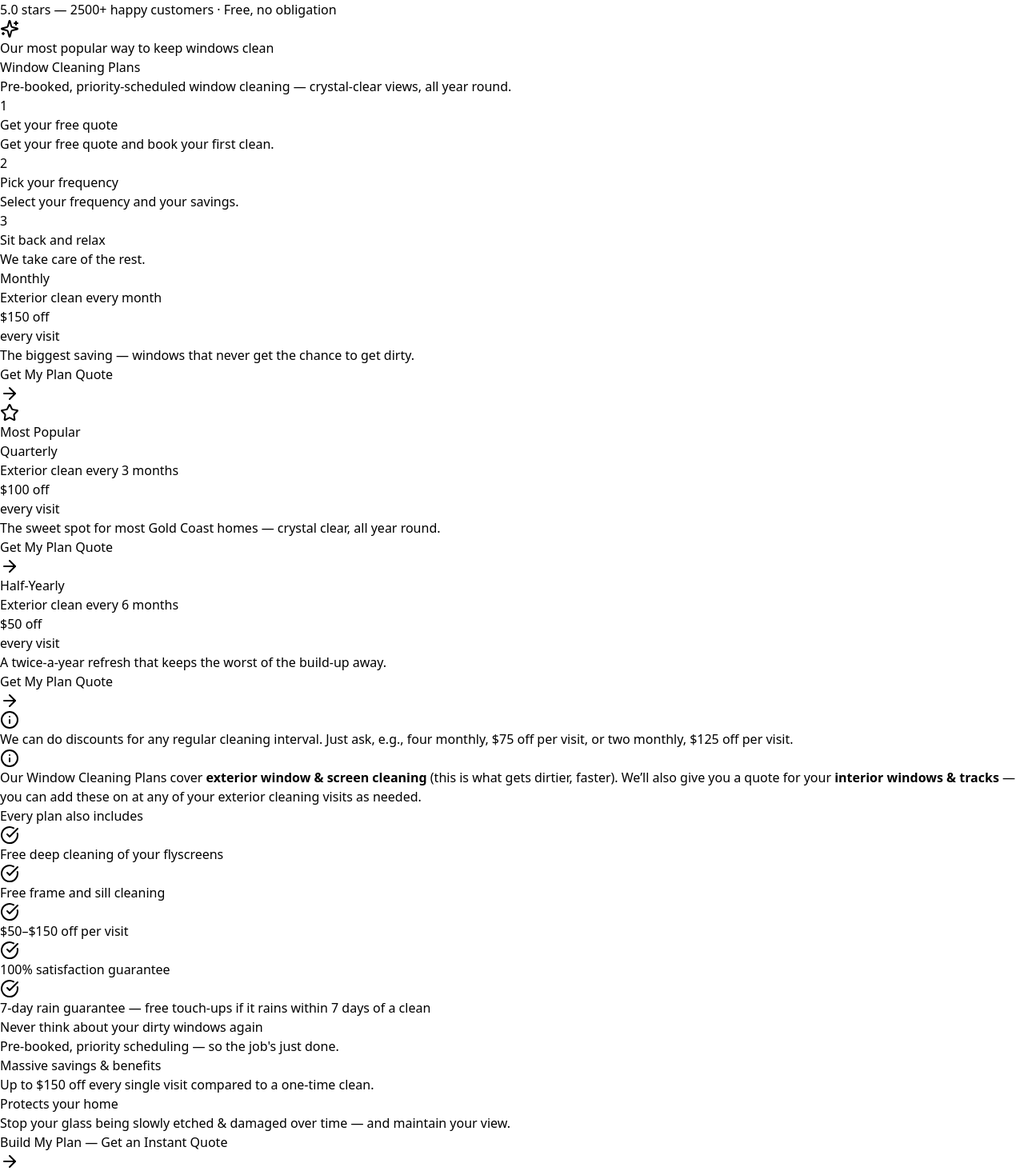
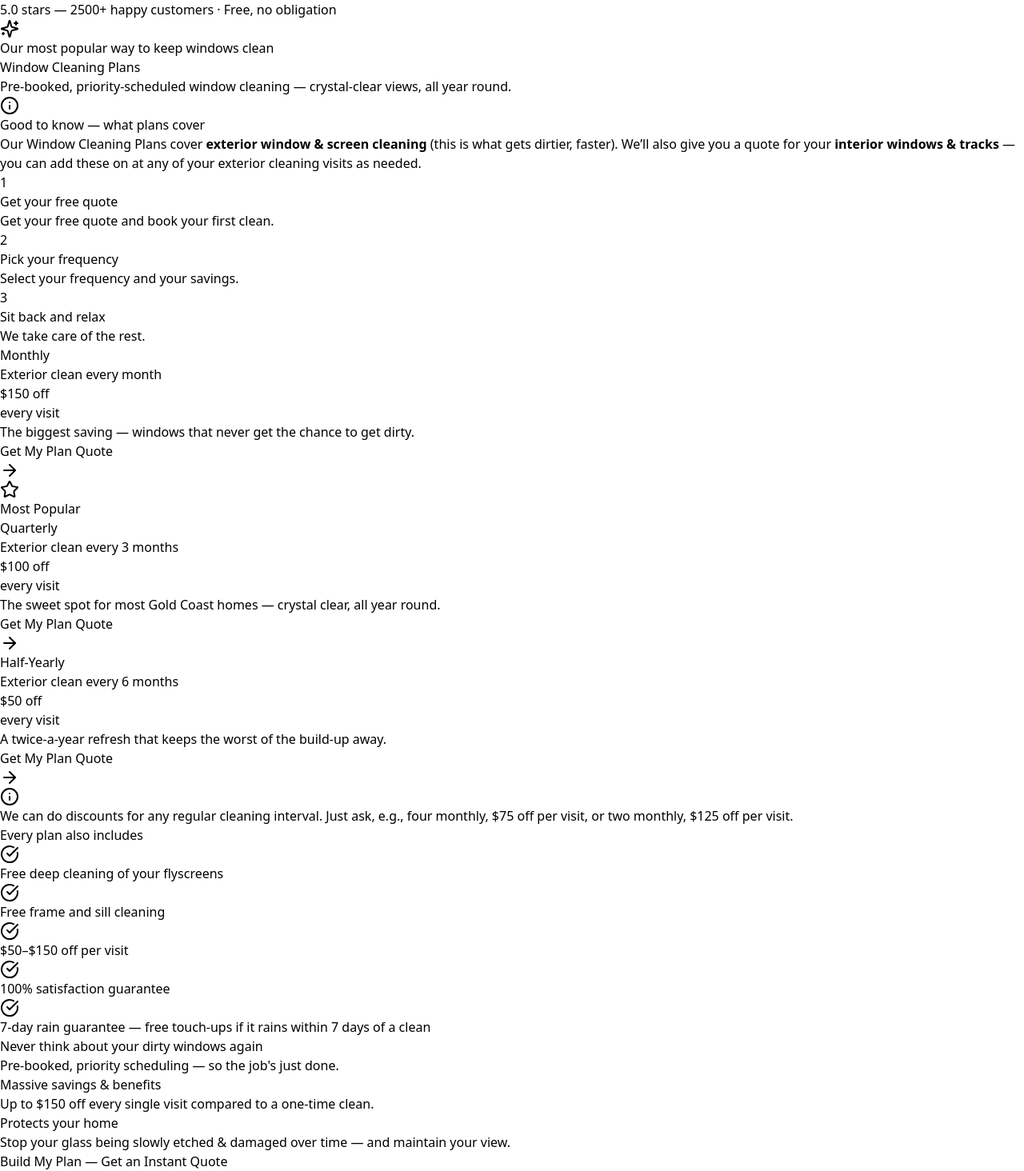
Before and after one commit to ilikecandace123/gcwindowandpressurecleaning, a React (Vite) app: page /window-cleaning in a window 1280 px wide. Shown: the part 3190-4654 px from the top of the page at 80% size. Built offline with nearby package versions, Linux system fonts and the light colour scheme.

Commit message:
Make plans-coverage note prominent at top of all plan sections

```diff
--- a/src/components/SuburbLinks.jsx
+++ b/src/components/SuburbLinks.jsx
@@ -1,6 +1,7 @@
 import React from "react";
 import { Link } from "react-router-dom";
 import { MapPin, ArrowRight } from "lucide-react";
+import { SUBURBS } from "../data/locations";
 
 // Top suburbs to feature on service pages — spread across regions for good coverage
 const FEATURED_SUBURBS = [
@@ -18,7 +19,10 @@ const FEATURED_SUBURBS = [
   { name: "Tweed Heads", slug: "tweed-heads" },
 ];
 
-export default function SuburbLinks({ serviceSlug, serviceName, basePath = "" }) {
+// showAll=true lists every suburb (used on the Window Cleaning Plans hub so
+// all 81 suburb plan pages are reachable by clicking around, not just via SEO).
+export default function SuburbLinks({ serviceSlug, serviceName, basePath = "", showAll = false }) {
+  const suburbs = showAll ? SUBURBS : FEATURED_SUBURBS;
   return (
     <section className="py-16 bg-gray-50">
       <div className="max-w-7xl mx-auto px-4 sm:px-6 lg:px-8">
@@ -31,7 +35,7 @@ export default function SuburbLinks({ serviceSlug, serviceName, basePath = "" })
         </div>
 
         <div className="grid sm:grid-cols-2 md:grid-cols-3 lg:grid-cols-4 gap-3">
-          {FEATURED_SUBURBS.map(suburb => (
+          {suburbs.map(suburb => (
             <Link
               key={suburb.slug}
               to={`${basePath}/${serviceSlug}/${suburb.slug}/`}
--- a/src/components/WellnessPlanSection.jsx
+++ b/src/components/WellnessPlanSection.jsx
@@ -77,11 +77,17 @@ export function PlanInclusions({ dark = false }) {
   );
 }
 
+// Prominent "what the plans cover" callout. This is the single most important
+// thing for someone signing up to understand, so it sits at the TOP of every
+// plans presentation (plans page, suburb plan pages, and the focal section on
+// the window cleaning pages) — styled as a white card so it pops on any background.
 export function PlanNote() {
   return (
-    <div className="max-w-3xl mx-auto bg-blue-50 border border-blue-100 rounded-xl px-5 py-4 flex items-start text-left">
-      <Info className="w-5 h-5 text-blue-600 mr-3 mt-0.5 flex-shrink-0" />
-      <p className="text-sm text-gray-700 leading-relaxed">
+    <div className="max-w-3xl mx-auto bg-white border-l-4 border-blue-600 rounded-xl shadow-lg px-6 py-5 text-left">
+      <p className="flex items-center text-sm font-bold uppercase tracking-wide text-blue-700 mb-2">
+        <Info className="w-5 h-5 mr-2 flex-shrink-0" /> Good to know — what plans cover
+      </p>
+      <p className="text-gray-800 leading-relaxed">
         Our Window Cleaning Plans cover <strong>exterior window &amp; screen cleaning</strong> (this is what gets
         dirtier, faster). We&rsquo;ll also give you a quote for your <strong>interior windows &amp; tracks</strong> —
         you can add these on at any of your exterior cleaning visits as needed.
@@ -109,6 +115,11 @@ export default function WellnessPlanSection() {
           </p>
         </div>
 
+        {/* What plans cover — crucial for sign-ups, so it leads the section */}
+        <div className="mb-12">
+          <PlanNote />
+        </div>
+
         {/* How it works */}
         <div className="grid sm:grid-cols-3 gap-4 max-w-4xl mx-auto mb-12">
           {PLAN_STEPS.map((step, i) => (
@@ -127,13 +138,10 @@ export default function WellnessPlanSection() {
           <PlanTierCards />
         </div>
 
-        {/* Note + inclusions */}
-        <div className="space-y-8 mb-12">
-          <PlanNote />
-          <div>
-            <h3 className="text-center text-lg font-semibold text-blue-100 mb-4">Every plan also includes</h3>
-            <PlanInclusions dark />
-          </div>
+        {/* Inclusions */}
+        <div className="mb-12">
+          <h3 className="text-center text-lg font-semibold text-blue-100 mb-4">Every plan also includes</h3>
+          <PlanInclusions dark />
         </div>
 
         {/* Why homeowners join */}
--- a/src/pages/WindowCleaningPlans.jsx
+++ b/src/pages/WindowCleaningPlans.jsx
@@ -6,6 +6,7 @@ import FAQ from "../components/FAQ";
 import { buildLocalBusinessSchema, buildBreadcrumbSchema, buildFAQSchema } from "../data/schema";
 import { PlanTierCards, PlanInclusions, PlanNote } from "../components/WellnessPlanSection";
 import { PLAN_STEPS, PLAN_BENEFITS } from "../data/plans";
+import SuburbLinks from "../components/SuburbLinks";
 import { Shield, Star, ArrowRight, CalendarCheck, PiggyBank, Home, Sparkles, CheckCircle } from "lucide-react";
 
 const BENEFIT_ICONS = [CalendarCheck, PiggyBank, Home];
@@ -145,13 +146,16 @@ export default function WindowCleaningPlans() {
       {/* Tiers */}
       <section className="py-16 bg-gradient-to-b from-blue-900 via-blue-800 to-blue-900 text-white">
         <div className="max-w-7xl mx-auto px-4 sm:px-6 lg:px-8">
-          <div className="text-center mb-12">
+          <div className="text-center mb-8">
             <h2 className="text-3xl md:text-4xl font-bold mb-4">Choose your plan</h2>
           </div>
-          <div className="text-gray-900 pt-4 mb-10">
+          {/* What plans cover — crucial for sign-ups, so it sits above the tiers */}
+          <div className="mb-10">
+            <PlanNote />
+          </div>
+          <div className="text-gray-900 pt-4">
             <PlanTierCards />
           </div>
-          <PlanNote />
         </div>
       </section>
 
@@ -193,6 +197,9 @@ export default function WindowCleaningPlans() {
 
       <FAQ faqs={faqs} title="Window Cleaning Plans FAQ" />
 
+      {/* Suburb plan pages — every suburb linked so the pages are browsable */}
+      <SuburbLinks serviceSlug="window-cleaning-plans" serviceName="Window Cleaning Plans" showAll />
+
       {/* Final CTA */}
       <section className="py-16 bg-blue-900 text-white">
         <div className="max-w-4xl mx-auto px-4 sm:px-6 lg:px-8 text-center">
--- a/src/pages/WindowCleaningPlansLocation.jsx
+++ b/src/pages/WindowCleaningPlansLocation.jsx
@@ -64,7 +64,13 @@ export default function WindowCleaningPlansLocation() {
   }
 
   const recommendation = getRegionRecommendation(suburb);
-  const landmark = suburb.landmarks && suburb.landmarks.length > 0 ? suburb.landmarks[0] : null;
+  // Pick the first landmark that isn't just the suburb's own name — avoids
+  // awkward copy like "near Burleigh Heads or anywhere else in Burleigh Heads".
+  const landmark = (suburb.landmarks || []).find(
+    (l) =>
+      !l.toLowerCase().includes(suburb.name.toLowerCase()) &&
+      !suburb.name.toLowerCase().includes(l.toLowerCase())
+  ) || null;
 
   const faqs = [
     {
@@ -219,13 +225,16 @@ export default function WindowCleaningPlansLocation() {
       {/* Tiers */}
       <section className="py-16 bg-gradient-to-b from-blue-900 via-blue-800 to-blue-900 text-white">
         <div className="max-w-7xl mx-auto px-4 sm:px-6 lg:px-8">
-          <div className="text-center mb-12">
+          <div className="text-center mb-8">
             <h2 className="text-3xl md:text-4xl font-bold mb-4">Choose your plan</h2>
           </div>
-          <div className="text-gray-900 pt-4 mb-10">
+          {/* What plans cover — crucial for sign-ups, so it sits above the tiers */}
+          <div className="mb-10">
+            <PlanNote />
+          </div>
+          <div className="text-gray-900 pt-4">
             <PlanTierCards />
           </div>
-          <PlanNote />
         </div>
       </section>
 
```
